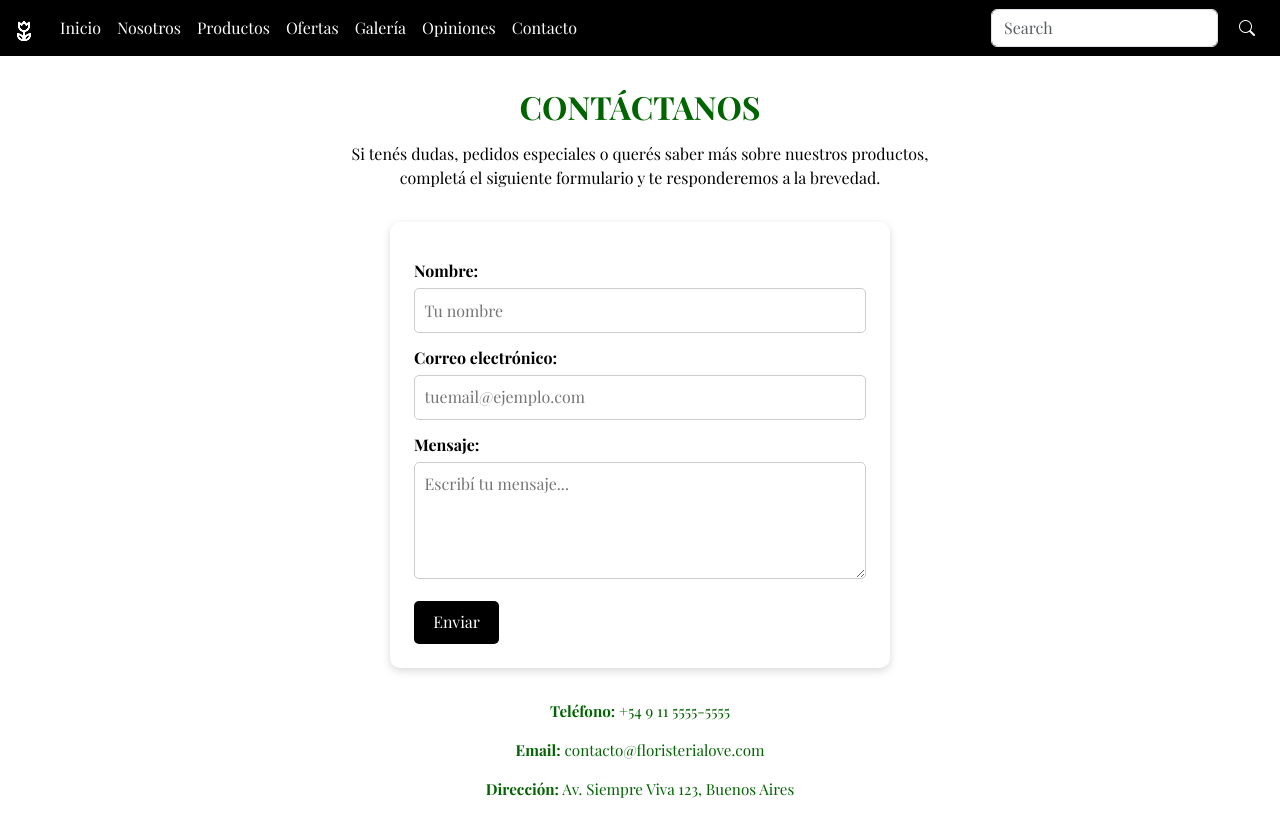
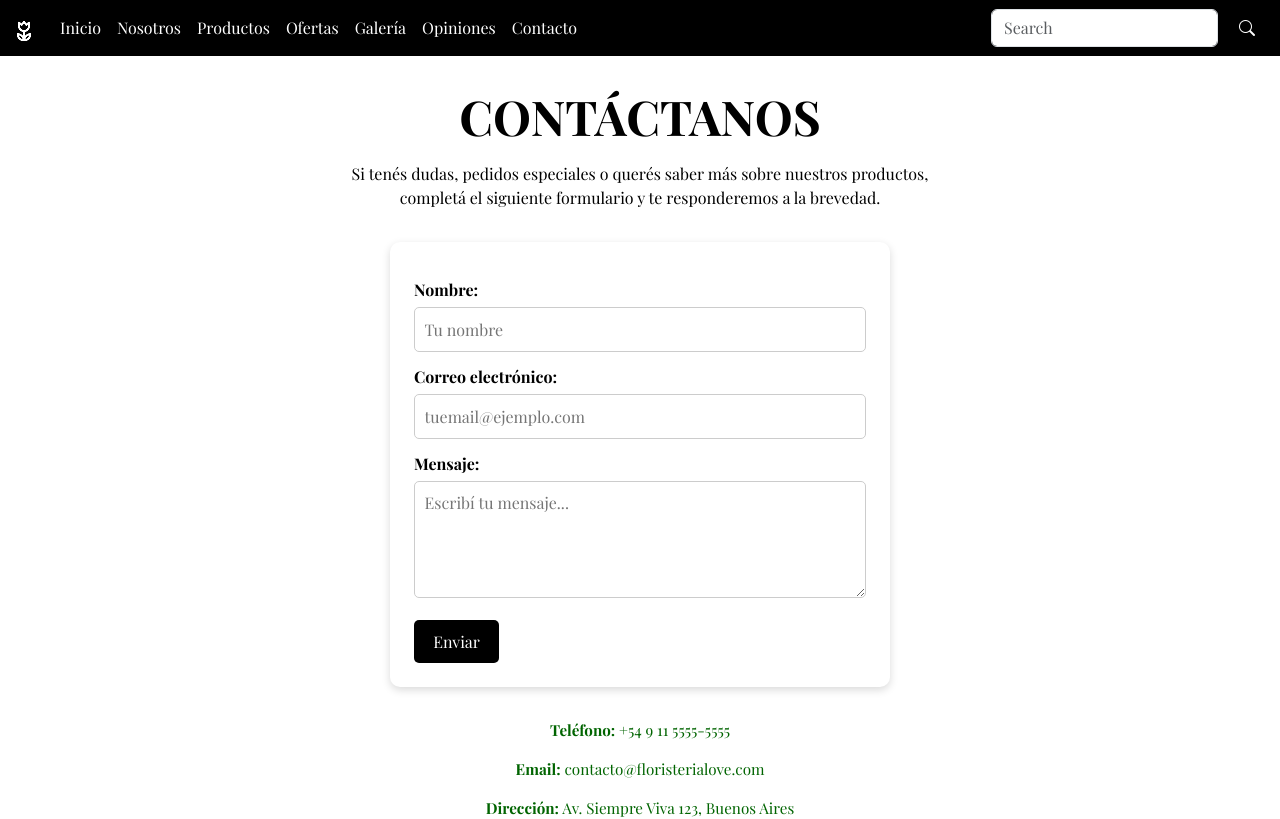
Before and after one commit to constanzagacek/Angular, an Angular app: page /contact in a window 1280 px wide. Shown: the top 819 px of the page. Built offline with nearby package versions, Linux system fonts and the light colour scheme; a web font is replaced by a local one.

Commit message:
Cambios de estilos

```diff
--- a/src/app/pages/about/about.css
+++ b/src/app/pages/about/about.css
@@ -13,7 +13,7 @@
   color: darkgreen;
   text-align: center;
   margin-bottom: 25px;
-  font-size: 2rem;
+  font-size: 3rem;
 }
 
 .contenido {
--- a/src/app/pages/about/about.html
+++ b/src/app/pages/about/about.html
@@ -1,5 +1,5 @@
 <section id="about">
-  <h2>SOBRE NOSOTROS</h2>
+  <h2><strong>SOBRE NOSOTROS</strong></h2>
   <div class="contenido">
     <img src="../../../assets/tulipanesColor.jpg" alt="Arreglo floral">
     <div class="texto">
--- a/src/app/pages/contact/contact.css
+++ b/src/app/pages/contact/contact.css
@@ -7,8 +7,8 @@
 
 /* Título principal */
 .titulo-contacto {
-  font-size: 2rem; /* Tamaño grande */
-  color: darkgreen;
+  font-size: 3rem; /* Tamaño grande */
+  color: black;
   margin-bottom: 1rem; /* Espacio debajo del título */
 }
 
--- a/src/app/pages/home/home.css
+++ b/src/app/pages/home/home.css
@@ -1,6 +1,6 @@
 /*Título llamado por id*/
 #title {
-    font-size: 35px;
+    font-size: 3rem;
     color: black;
     text-align: center;
     padding-top: 1rem;
--- a/src/app/pages/opinions/opinions.css
+++ b/src/app/pages/opinions/opinions.css
@@ -7,8 +7,8 @@
 
 /* Título principal */
 .titulo-opiniones {
-    color: darkgreen;
-    font-size: 2rem;
+    color: black;
+    font-size: 3rem;
     margin-bottom: 1.5rem;
 }
 
```
